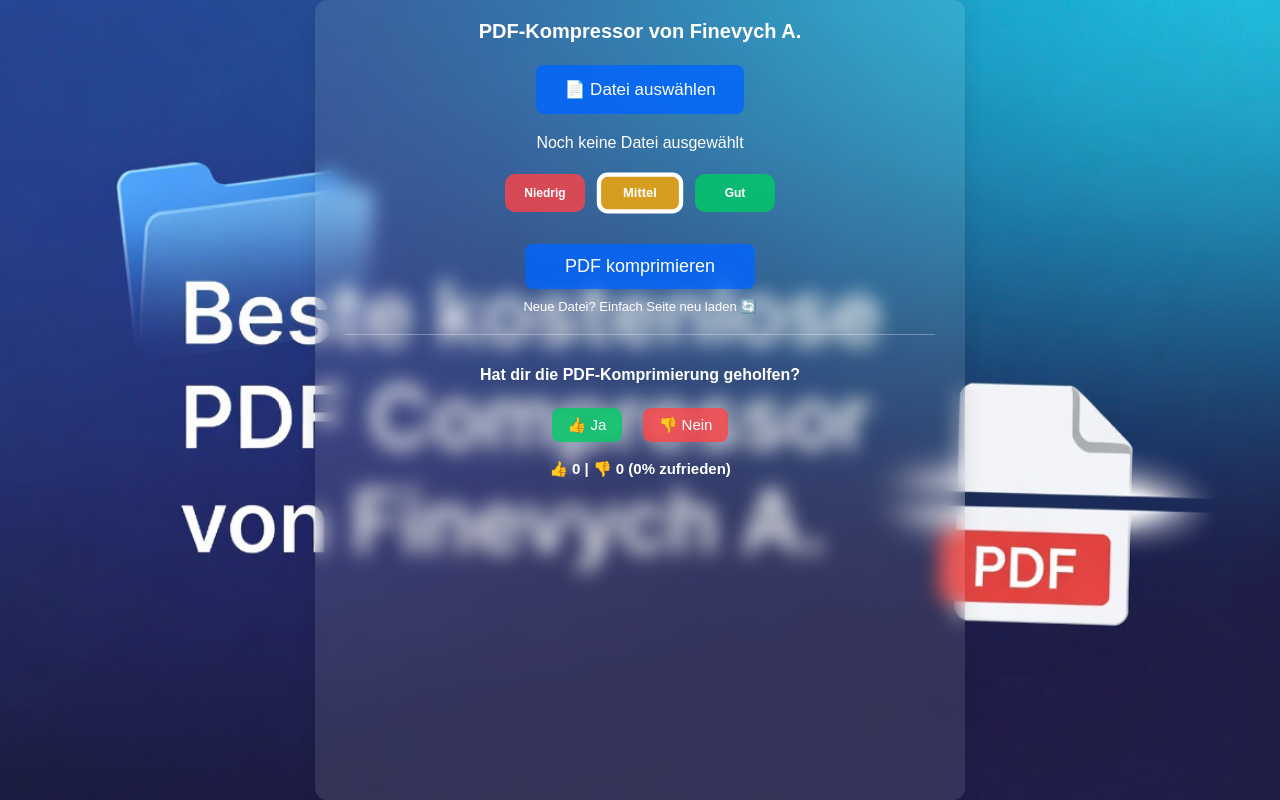
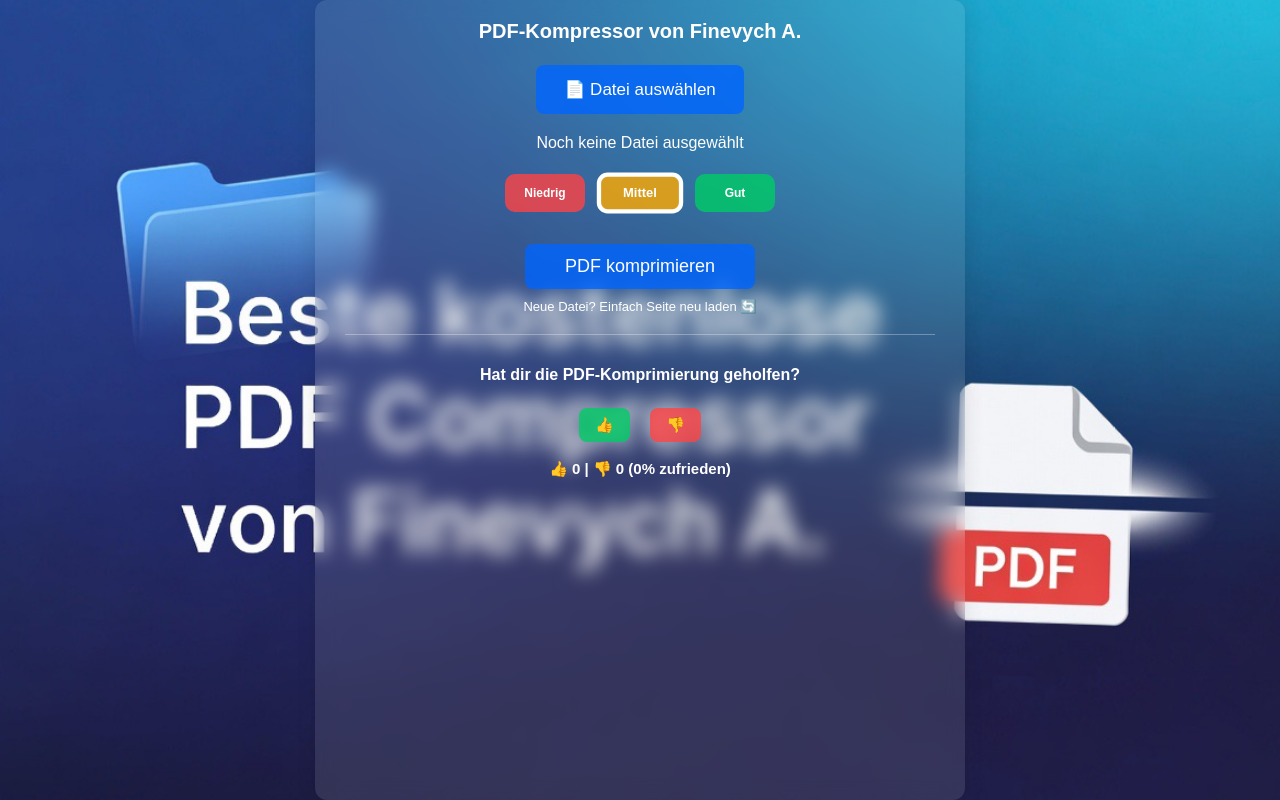
Before and after one commit to fin325/pdf-compressor-web, a Flask app: page / in a window 1280 px wide. Run offline with Flask 3, Linux system fonts and the light colour scheme; data that the repository does not hold is empty; some libraries are stand-ins or nearby versions.

Commit message:
index.html aktualisieren

```diff
--- a/templates/index.html
+++ b/templates/index.html
@@ -196,8 +196,8 @@
 
     <div class="feedback">
         <p><strong>Hat dir die PDF-Komprimierung geholfen?</strong></p>
-        <button class="like-btn" id="likeBtn" onclick="sendFeedback('like')">👍 Ja</button>
-        <button class="dislike-btn" id="dislikeBtn" onclick="sendFeedback('dislike')">👎 Nein</button>
+        <button class="like-btn" id="likeBtn" onclick="sendFeedback('like')"> 👍 </button>
+        <button class="dislike-btn" id="dislikeBtn" onclick="sendFeedback('dislike')"> 👎 </button>
         <div id="feedback-result">Lade Statistik...</div>
     </div>
 </div>
```
